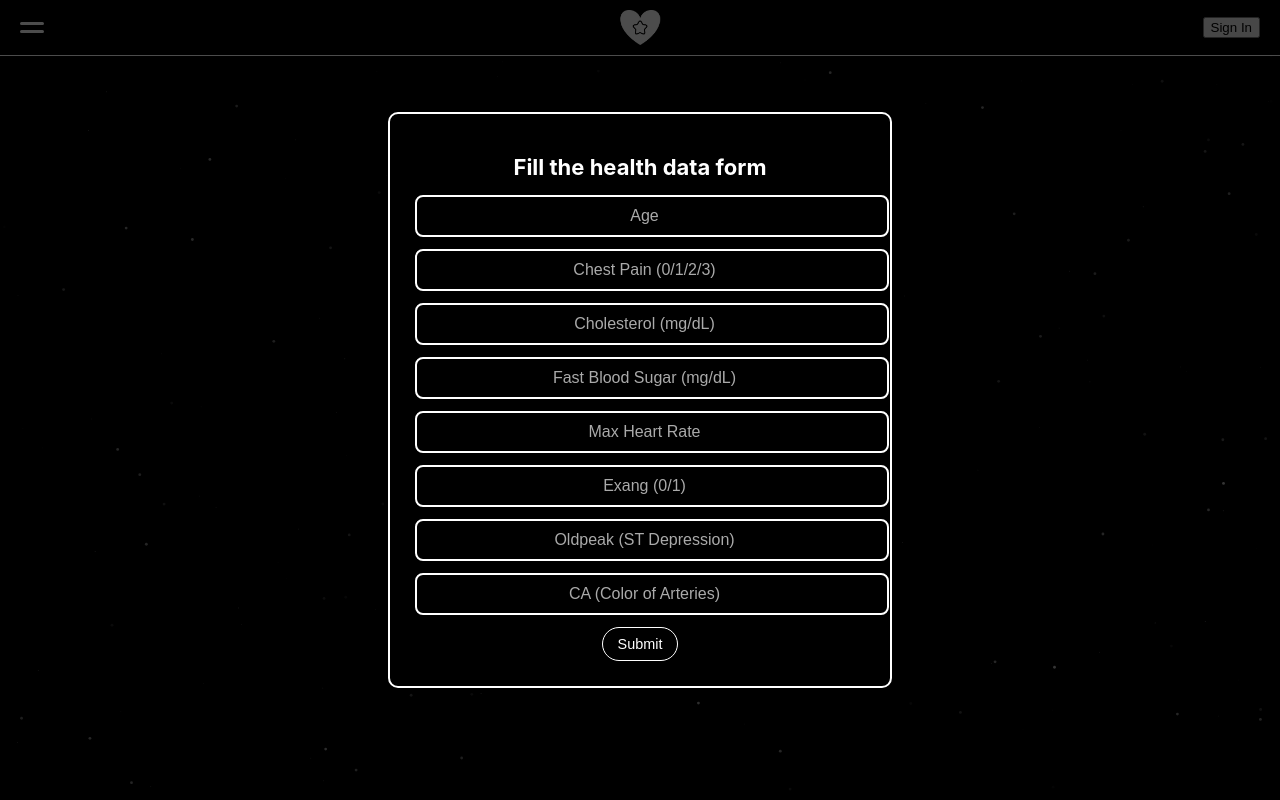
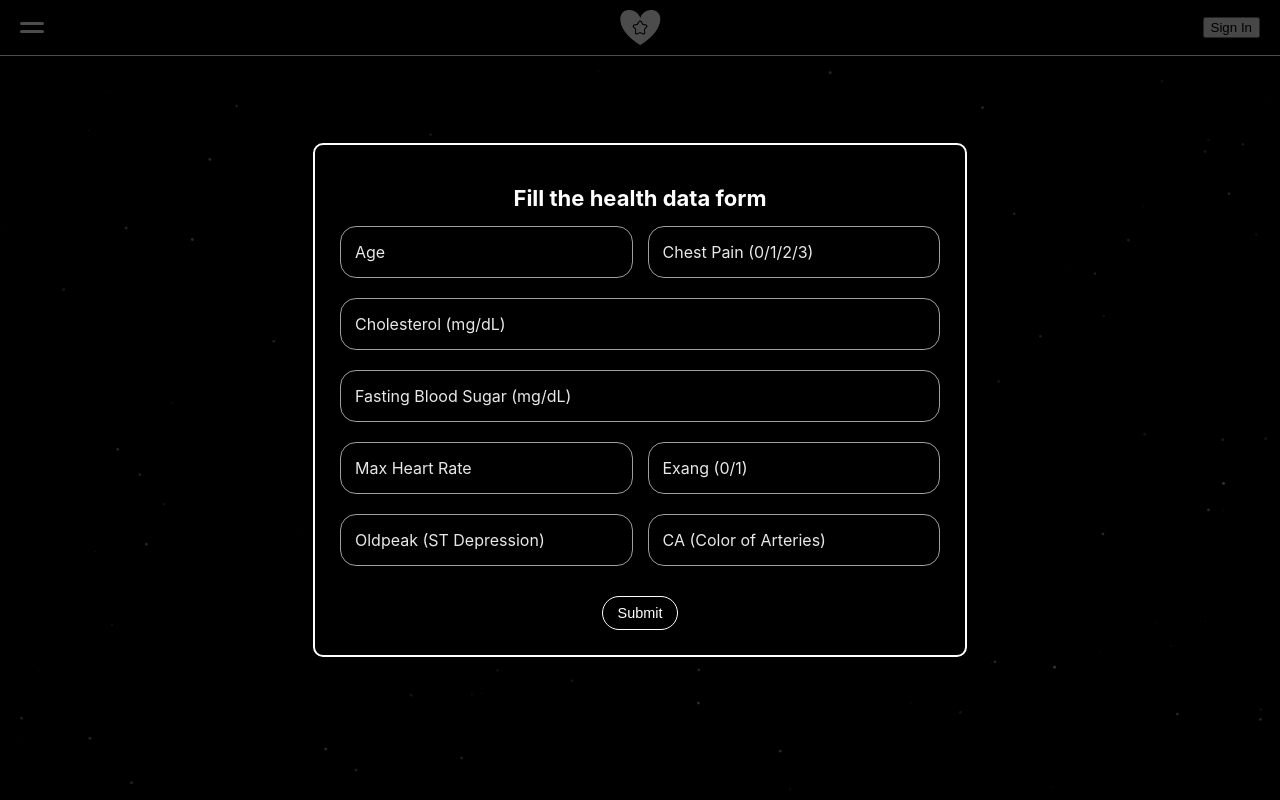
Before and after one commit to Nemoxus/Sushruta, a React (Vite) app: page /input-data-form in a window 1280 px wide. Built offline with nearby package versions, Linux system fonts and the light colour scheme; no server answers.

Commit message:
v2.8 new UI for the input-data form

```diff
--- a/src/CheckUpPage.css
+++ b/src/CheckUpPage.css
@@ -58,16 +58,16 @@ body {
 .checkup-signin-btn-container {
   display: flex;
   align-items: center;
-    gap: 10px; /* Adds space between username and button */
+  gap: 10px;
   margin-left: auto;
-    margin-right: 20px; /* Ensures it's at the right */
+  margin-right: 20px;
 }
 
 /* 🔹 User Info (Hello & Username Side by Side) */
 .checkup-user-info {
   display: flex;
   align-items: center;
-    gap: 8px; /* Space between "Hello Username" and Sign-Out button */
+  gap: 8px;
 }
 
 /* 📌 "Hello" & Username Styling */
@@ -156,7 +156,6 @@ body {
   line-height: 1.5;
 }
 
-
 /* 🔲 Modal Overlay */
 .input-modal-overlay {
   position: fixed;
@@ -171,18 +170,6 @@ body {
   z-index: 1000;
 }
 
-/* 📋 Form Container */
-.input-modal-content {
-  background: black;
-  border: 2px solid white;
-  padding: 25px;
-  max-width: 450px;
-  width: 90%;
-  text-align: center;
-  color: white;
-  border-radius: 10px;
-}
-
 /* 📌 Heading */
 .input-modal-content h1 {
   font-size: 22px;
@@ -190,41 +177,19 @@ body {
   margin-bottom: 15px;
 }
 
-/* 📝 Input Fields */
-.input-modal-content input {
-  width: 100%;
-  padding: 10px;
-  margin-bottom: 12px;
-  border: 2px solid white;
-  border-radius: 8px;
-  background-color: black;
-  color: white;
-  font-size: 16px;
-  text-align: center;
+/* Remaining existing styles */
+.checkup-menu-modal-overlay {
+  position: fixed;
+  top: 0;
+  left: 0;
+  width: 100vw;
+  height: 100vh;
+  background: rgba(0, 0, 0, 0.7);
+  display: flex;
+  align-items: center;
+  justify-content: center;
+  z-index: 1000;
 }
-
-/* 🏷️ Placeholder Styling */
-.input-modal-content input::placeholder {
-  color: #aaaaaa;
-}
-
-/* 🚀 Submit Button */
-.submit-btn {
-  white-space: nowrap;
-  padding: 8px 15px;
-  border: 1.5px solid white;
-  border-radius: 20px;
-  background-color: black;
-  color: white;
-  font-size: 0.9em;
-  cursor: pointer;
-  transition: background 0.2s ease-in-out;
-}
-
-.submit-btn:hover {
-  background-color: #4118B2;
-}
-
 
 .predict-result-box {
   position: absolute;
@@ -257,3 +222,91 @@ body {
   border: none;
   cursor: pointer;
 }
+
+
+.input-modal-content form {
+  display: grid;
+  grid-template-columns: 1fr 1fr; /* Two columns */
+  gap: 20px 15px; /* Vertical gap between rows, horizontal gap between columns */
+}
+
+.input-modal-content .input-group {
+  position: relative;
+  width: 100%;
+}
+
+.input-modal-content input {
+  border: solid 1.5px #9e9e9e;
+  border-radius: 1rem;
+  background: none;
+  padding: 1rem;
+  font-size: 1rem;
+  color: #f5f5f5;
+  width: 100%;
+  box-sizing: border-box;
+  transition: border 150ms cubic-bezier(0.4,0,0.2,1);
+}
+
+.input-modal-content .user-label {
+  position: absolute;
+  left: 15px;
+  color: #e8e8e8;
+  pointer-events: none;
+  transform: translateY(1rem);
+  transition: 150ms cubic-bezier(0.4,0,0.2,1);
+  background-color: transparent;
+}
+
+.input-modal-content input:focus,
+.input-modal-content input:valid {
+  outline: none;
+  border: 1.5px solid #1a73e8;
+}
+
+.input-modal-content input:focus ~ .user-label,
+.input-modal-content input:valid ~ .user-label {
+  transform: translateY(-50%) scale(0.8);
+  background-color: black;
+  padding: 0 .2em;
+  color: #2196f3;
+  top: 0;
+  left: 15px;
+}
+
+.input-modal-content {
+  background: black;
+  border: 2px solid white;
+  padding: 25px;
+  max-width: 600px; /* Increased width */
+  width: 90%;
+  text-align: center;
+  color: white;
+  border-radius: 10px;
+}
+
+/* Ensure full-width fields for specific inputs */
+.input-modal-content form div:nth-child(3),
+.input-modal-content form div:nth-child(4),
+.input-modal-content form div:last-child {
+  grid-column: 1 / -1; /* Full width */
+}
+
+.submit-btn {
+  grid-column: 1 / -1; /* Submit button spans full width */
+  justify-self: center;
+  width: auto;
+  white-space: nowrap;
+  padding: 8px 15px;
+  border: 1.5px solid white;
+  border-radius: 20px;
+  background-color: black;
+  color: white;
+  font-size: 0.9em;
+  cursor: pointer;
+  transition: background 0.2s ease-in-out;
+  margin-top: 10px;
+}
+
+.submit-btn:hover {
+  background-color: #4118B2;
+}
--- a/src/InputDataPage.jsx
+++ b/src/InputDataPage.jsx
@@ -156,14 +156,95 @@ const InputDataPage = () => {
     <div className="input-modal-content">
       <h1>Fill the health data form</h1>
       <form onSubmit={handleSubmit}>
-              <input type="number" name="age" placeholder="Age" value={formData.age} onChange={handleChange} required />
-              <input type="number" name="chestPain" placeholder="Chest Pain (0/1/2/3)" value={formData.chestPain} onChange={handleChange} required />
-              <input type="number" name="cholesterol" placeholder="Cholesterol (mg/dL)" value={formData.cholesterol} onChange={handleChange} required />
-              <input type="number" name="fastingBloodSugar" placeholder="Fast Blood Sugar (mg/dL)" value={formData.fastingBloodSugar} onChange={handleChange} required />
-              <input type="number" name="maxHeartRate" placeholder="Max Heart Rate" value={formData.maxHeartRate} onChange={handleChange} required />
-              <input type="number" name="exang" placeholder="Exang (0/1)" value={formData.exang} onChange={handleChange} required />
-              <input type="number" name="oldPeak" placeholder="Oldpeak (ST Depression)" step="0.1" value={formData.oldPeak} onChange={handleChange} required />
-              <input type="number" name="ca" placeholder="CA (Color of Arteries)" value={formData.ca} onChange={handleChange} required />
+        <div className="input-group">
+          <input
+            type="number"
+            name="age"
+            value={formData.age}
+            onChange={handleChange}
+            required
+            className="input"
+          />
+          <label className="user-label">Age</label>
+        </div>
+        <div className="input-group">
+          <input
+            type="number"
+            name="chestPain"
+            value={formData.chestPain}
+            onChange={handleChange}
+            required
+            className="input"
+          />
+          <label className="user-label">Chest Pain (0/1/2/3)</label>
+        </div>
+        <div className="input-group">
+          <input
+            type="number"
+            name="cholesterol"
+            value={formData.cholesterol}
+            onChange={handleChange}
+            required
+            className="input"
+          />
+          <label className="user-label">Cholesterol (mg/dL)</label>
+        </div>
+        <div className="input-group">
+          <input
+            type="number"
+            name="fastingBloodSugar"
+            value={formData.fastingBloodSugar}
+            onChange={handleChange}
+            required
+            className="input"
+          />
+          <label className="user-label">Fasting Blood Sugar (mg/dL)</label>
+        </div>
+        <div className="input-group">
+          <input
+            type="number"
+            name="maxHeartRate"
+            value={formData.maxHeartRate}
+            onChange={handleChange}
+            required
+            className="input"
+          />
+          <label className="user-label">Max Heart Rate</label>
+        </div>
+        <div className="input-group">
+          <input
+            type="number"
+            name="exang"
+            value={formData.exang}
+            onChange={handleChange}
+            required
+            className="input"
+          />
+          <label className="user-label">Exang (0/1)</label>
+        </div>
+        <div className="input-group">
+          <input
+            type="number"
+            name="oldPeak"
+            step="0.1"
+            value={formData.oldPeak}
+            onChange={handleChange}
+            required
+            className="input"
+          />
+          <label className="user-label">Oldpeak (ST Depression)</label>
+        </div>
+        <div className="input-group">
+          <input
+            type="number"
+            name="ca"
+            value={formData.ca}
+            onChange={handleChange}
+            required
+            className="input"
+          />
+          <label className="user-label">CA (Color of Arteries)</label>
+        </div>
         <button type="submit" className="submit-btn">Submit</button>
       </form>
     </div>
```
Lines whose indentation alone changed are shown as unchanged.
